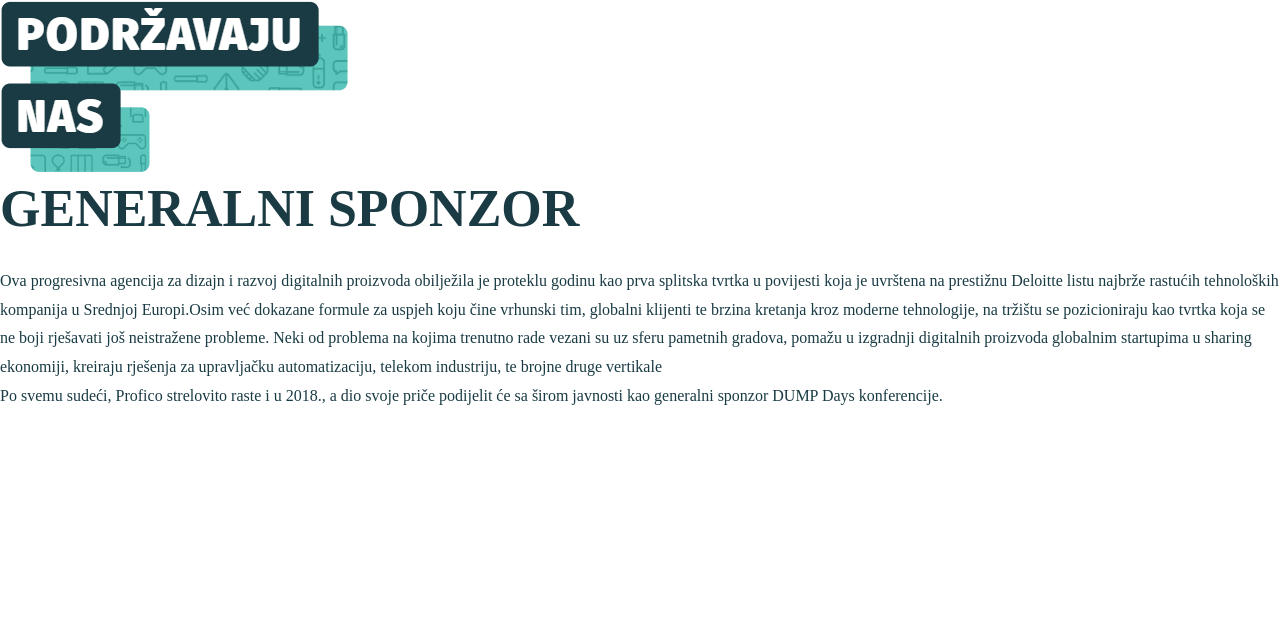
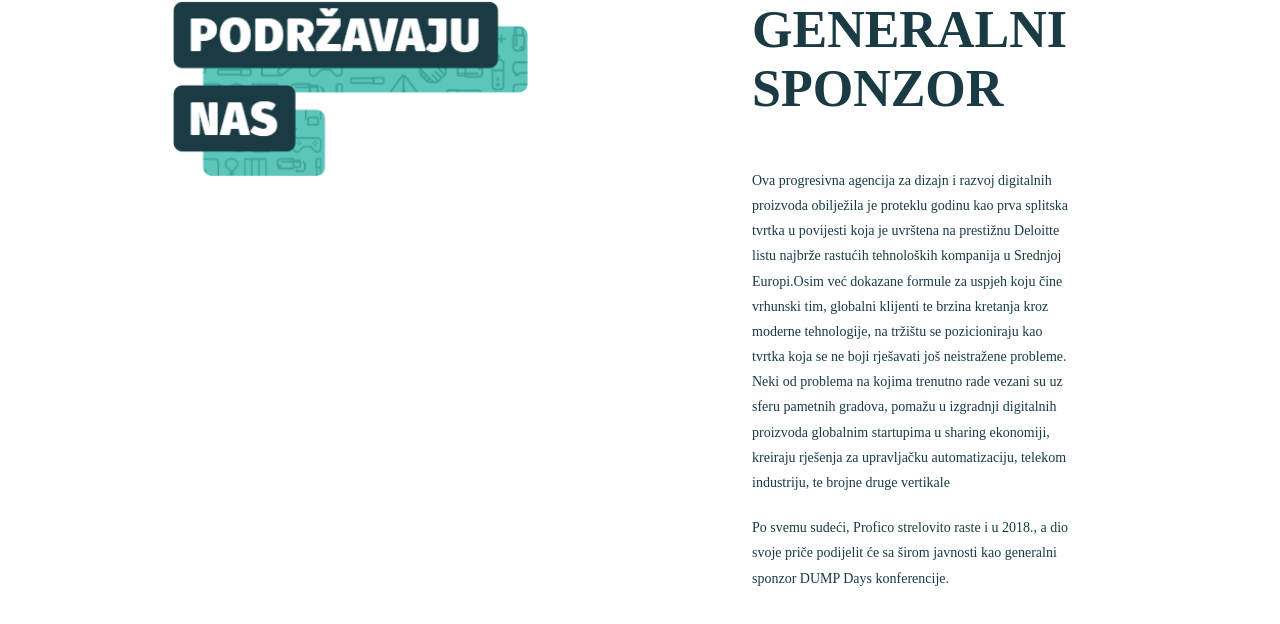
Before and after one commit to AAmanzi/uidev-homework08-DUMPDays, a plain HTML site: page index.html in a window 1280 px wide. Drawn offline with Linux system fonts and the light colour scheme; a web font is replaced by a local one.

Commit message:
Finished main sponsor

```diff
--- a/assets/styles/style-sponsors.css
+++ b/assets/styles/style-sponsors.css
@@ -1,5 +1,3 @@
-
-
 .sponsor__description__wrapper h2{
   font-size: 52px;
   font-family: "displayBlack";
@@ -11,3 +9,35 @@
   line-height: 1.8;
   color: #193b44;
 }
+
+.sponsor__description p:nth-child(2n){
+  margin-top: 20px;
+}
+
+.sponsor__description p{
+  font-size: 14px;
+  max-width: 95%;
+}
+
+.sponsor__main{
+  display: grid;
+  grid-template-columns: 1fr 0.25fr 0.75fr;
+  width: 70%;
+  margin: auto;
+}
+
+.sponsor__image{
+  width: 100%;
+  border-radius: 8px;
+}
+
+.sponsor__logo{
+  width: 80%;
+  margin: 20px 0;
+}
+
+.sponsors__title{
+  margin-left: -20px;
+  width: 80%;
+  margin-bottom: 40px;
+}
--- a/index.html
+++ b/index.html
@@ -20,6 +20,8 @@
 
           <img src="./assets/images/profico-4.jpg" alt="" class="sponsor__image">
         </div>
+
+        <div></div>
 
         <div class="sponsor__description__wrapper">
           <h2>GENERALNI SPONZOR</h2>
```
